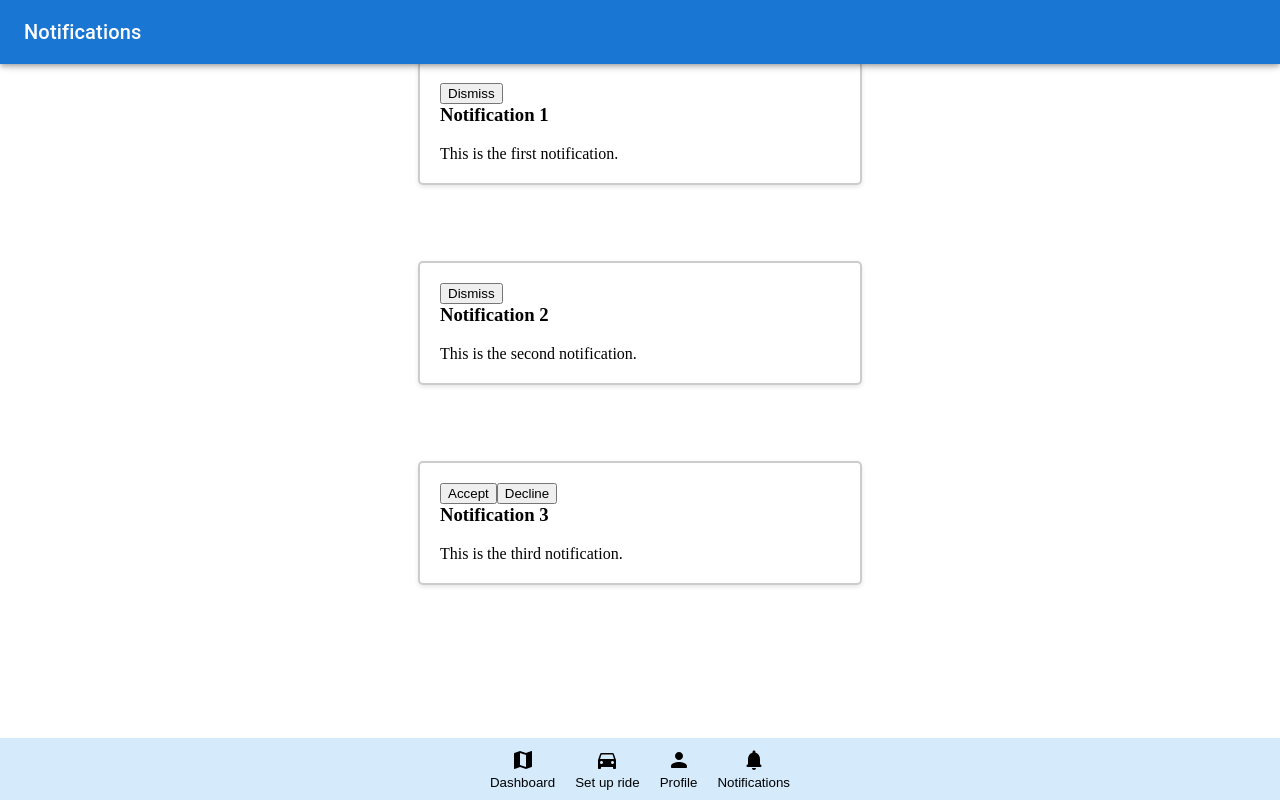
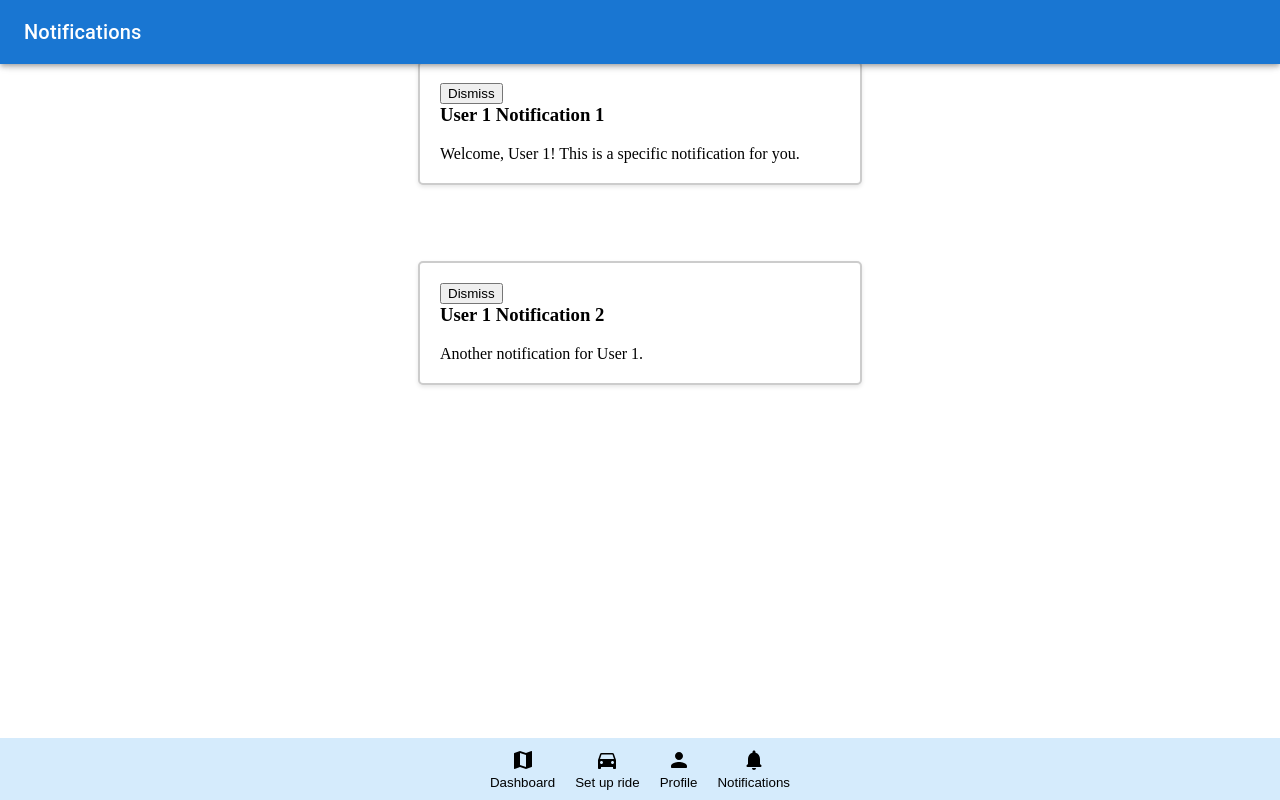
Before and after one commit to COS420-Fall23/Team-G, a React (Create React App) app: page /Notifications in a window 1280 px wide. Built offline with nearby package versions, Linux system fonts and the light colour scheme; a web font is replaced by a local one.

Commit message:
fix unused variables

```diff
--- a/src/Home Dashboard/Notifications.jsx
+++ b/src/Home Dashboard/Notifications.jsx
@@ -14,61 +14,19 @@ import {
   Toolbar,
   Box,
   AppBar,
-  IconButton,
   Typography,
-  useTheme,
-  useMediaQuery,
 } from "@mui/material";
 import NotificationComponent from './NotificationComponent';
-import MenuIcon from '@mui/icons-material/Menu';
-import DirectionsCarIcon from "@mui/icons-material/DirectionsCar";
-import PeopleIcon from "@mui/icons-material/People";
-import MapIcon from "@mui/icons-material/Map";
 import Navbar from './Navbar.jsx'
-
-const drawerWidth = 240;
+import notificationsData from './notificationsData.js'; // Importing notifications from the separate file
+//import { db } from '../firebaseConfig.js';
+//import { doc, getDoc, updateDoc } from "firebase/firestore";
 
 const Notifications = () => {
-  const navigate = useNavigate();
-  const theme = useTheme();
-  const isMobile = useMediaQuery(theme.breakpoints.down("sm"));
+  const uid = "user1" //todo: set based on logged in user
+  const userNotifications = notificationsData.userNotifications[uid] || [];
 
-  const handleBackButtonClick = () => {
-    navigate(-1);
-  };
-  const handleProfile = (event) => {
-    event.preventDefault();
-    navigate("/ProfilePage");
-  };
-  const handleNotifications = (event) => {
-    event.preventDefault();
-    navigate("/Notifications");
-  };
-  const [mobileOpen, setMobileOpen] = useState(false); // State to handle drawer for mobile view
 
-  const handleDrawerToggle = () => {
-    setMobileOpen(!mobileOpen);
-  };
-  const notifications = [
-    {
-      id: 1,
-      title: 'Notification 1',
-      message: 'This is the first notification.',
-      hasOptionalFeature: false, // Set hasOptionalFeature for each notification as needed
-    },
-    {
-      id: 2,
-      title: 'Notification 2',
-      message: 'This is the second notification.',
-      hasOptionalFeature: false,
-    },
-    {
-      id: 3,
-      title: 'Notification 3',
-      message: 'This is the third notification.',
-      hasOptionalFeature: true, // Third notification has the optional feature
-    },
-  ];
   return (
     <Box>
       <AppBar position="fixed">
@@ -80,19 +38,14 @@ const Notifications = () => {
       </AppBar>
       <div className="app">
         <div className="notification-list">
-        {notifications.map((notification) => (
+          {userNotifications.map((notification) => (
             <NotificationComponent key={notification.id} notification={notification} />
           ))}
         </div>
       </div>
       <Navbar />
     </Box>
-
-
   );
-
-
-
 };
 
 export default Notifications;
--- /dev/null
+++ b/src/Home Dashboard/notificationsData.js
@@ -0,0 +1,39 @@
+const notificationsData = {
+    // Define notifications for different users based on their 'uid'
+    userNotifications: {
+      // Notifications for user with uid: 'user1'
+      user1: [
+        {
+          id: 1,
+          title: 'User 1 Notification 1',
+          message: 'Welcome, User 1! This is a specific notification for you.',
+          hasOptionalFeature: false,
+        },
+        {
+          id: 2,
+          title: 'User 1 Notification 2',
+          message: 'Another notification for User 1.',
+          hasOptionalFeature: false,
+        },
+      ],
+      // Notifications for user with uid: 'user2'
+      user2: [
+        {
+          id: 1,
+          title: 'User 2 Notification 1',
+          message: 'Hello, User 2! This is a specific notification for you.',
+          hasOptionalFeature: false,
+        },
+        {
+          id: 2,
+          title: 'User 2 Notification 2',
+          message: 'Another notification for User 2.',
+          hasOptionalFeature: false,
+        },
+      ],
+      // Define more notifications for other users based on their 'uid' if needed
+      // ...
+    },
+  };
+
+  export default notificationsData;
```
Lines whose indentation alone changed are shown as unchanged.
